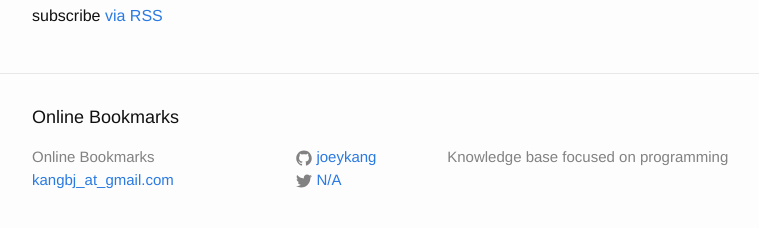
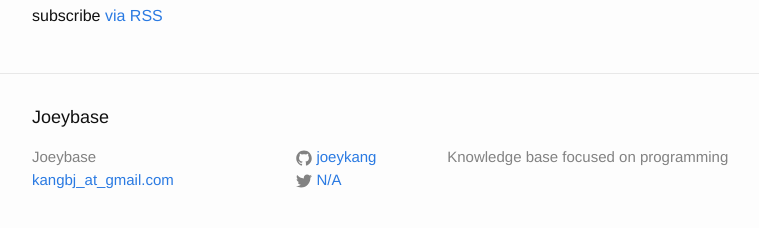
Before and after one commit to joeykang/joeykang.github.com, a Jekyll site: the page built from index.html, in a window 1280 px wide and 900 px high, scrolled down 1014 px. Shown: the part 649-877 px from the top of the window, without its empty margins (238-997 px from the left). Built offline with Jekyll 4.4.1, drawn with Linux system fonts in a browser that asks for light colours; part of the change alters nothing that is shown; some of the changed text lies outside the part shown.

Commit message:
change config

```diff
--- a/_config.yml
+++ b/_config.yml
@@ -1,5 +1,5 @@
 # Site settings
-title: Online Bookmarks
+title: Joeybase
 email: kangbj_at_gmail.com
 description: Knowledge base focused on programming
 baseurl: "" # the subpath of your site, e.g. /blog/
@@ -9,7 +9,11 @@ github_username:  joeykang
 
 # Build settings
 markdown: kramdown
-markdown_ext:  markdown,mkdown,mkdn,mkd,md
+sass:
+  style: compressed
 
-redcarpet:
-  extensions: ["tables", "autolink", "strikethrough", "space_after_headers", "with_toc_data", "fenced_code_blocks"]
+gems:
+  - jekyll-sitemap
+  - jekyll-paginate
+  - jekyll-redirect-from
+  - jekyll-seo-tag
```
